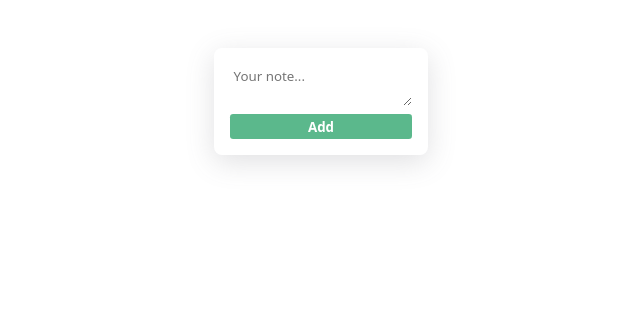
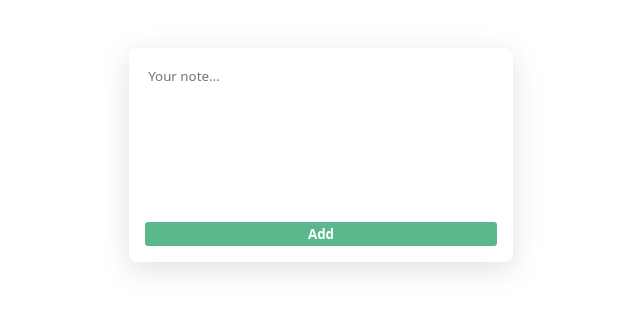
Before and after one commit to MarkDavidovich/react-notes, a React (Vite) app: page / in a window 1280 px wide. Shown: the top 312 px of the page, without its empty margins (319-959 px from the left). Built offline with nearby package versions, Linux system fonts and the light colour scheme.

Commit message:
fix styling in notemaker cmp

```diff
--- a/src/components/NoteMaker/NoteMaker.module.css
+++ b/src/components/NoteMaker/NoteMaker.module.css
@@ -1,5 +1,5 @@
 .container {
-  width: 100;
+  width: 30%;
   margin: auto;
   padding: 1rem;
 
@@ -22,6 +22,9 @@
 }
 
 #textarea {
+  width: 100%;
+  height: 150px;
+  resize: none;
   padding: 0.2rem;
   outline: none;
   /* border: 1px solid lightgray; */
```
